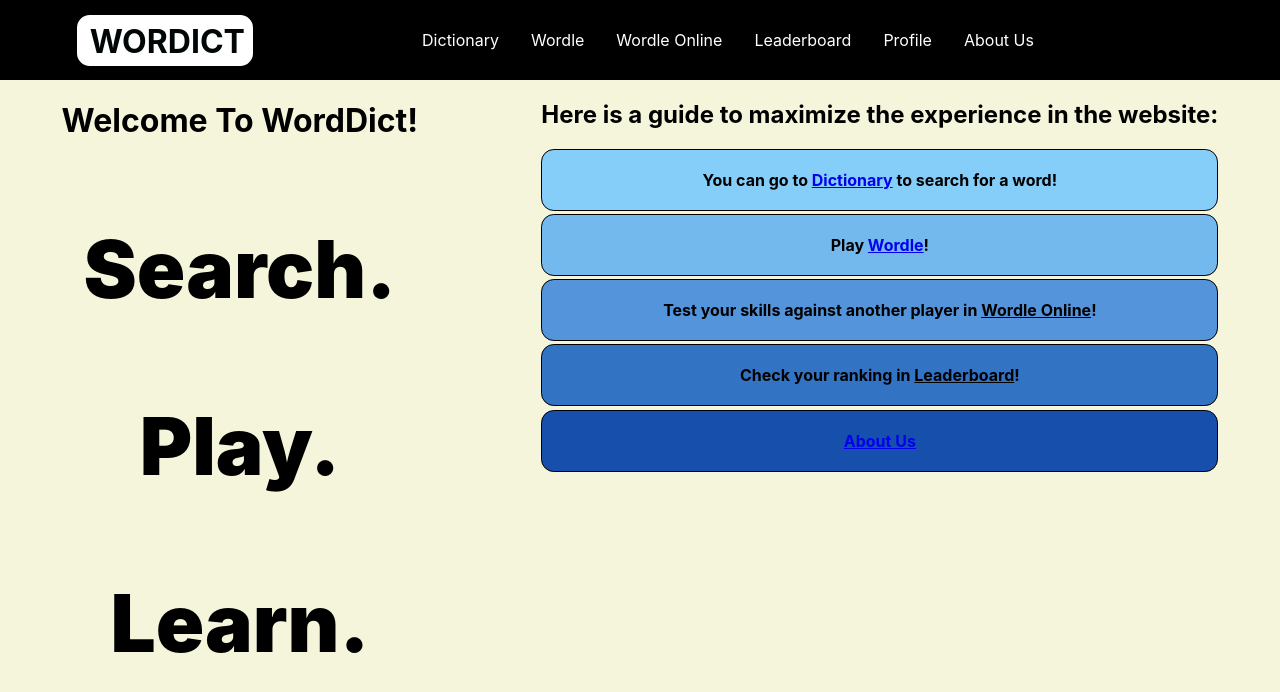
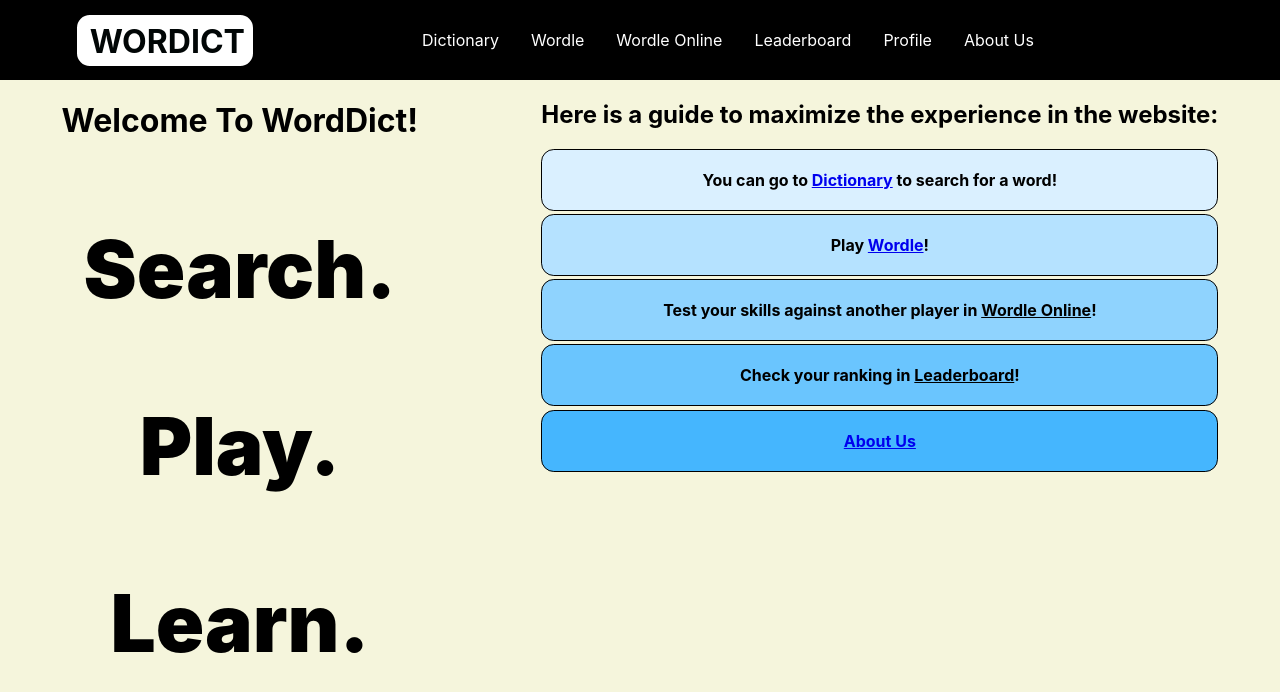
Before and after one commit to MarkProjs/wordict-project, a React (Create React App) app in the folder client/: page / in a window 1280 px wide. Shown: the top 692 px of the page. Built offline with nearby package versions, Linux system fonts and the light colour scheme; no server answers.

Commit message:
changing the color

```diff
--- a/client/src/components/pages/Home.css
+++ b/client/src/components/pages/Home.css
@@ -37,18 +37,18 @@ html {
 .guideList a:visited {color: black}
 
 .guide1 {
-  background: #86CEFA;
+  background: #daf0ff;
 }
 
 .guide2 {
-  background: #73B9EE;
+  background: #b5e2ff;
 }
 .guide3 {
-  background: #5494DA;
+  background: #8fd3fe;
 }
 .guide4 {
-  background: #3373C4;
+  background: #6ac5fe;
 }
 .guide5 {
-  background: #1750AC;
+  background: #45b6fe;
 }
```
